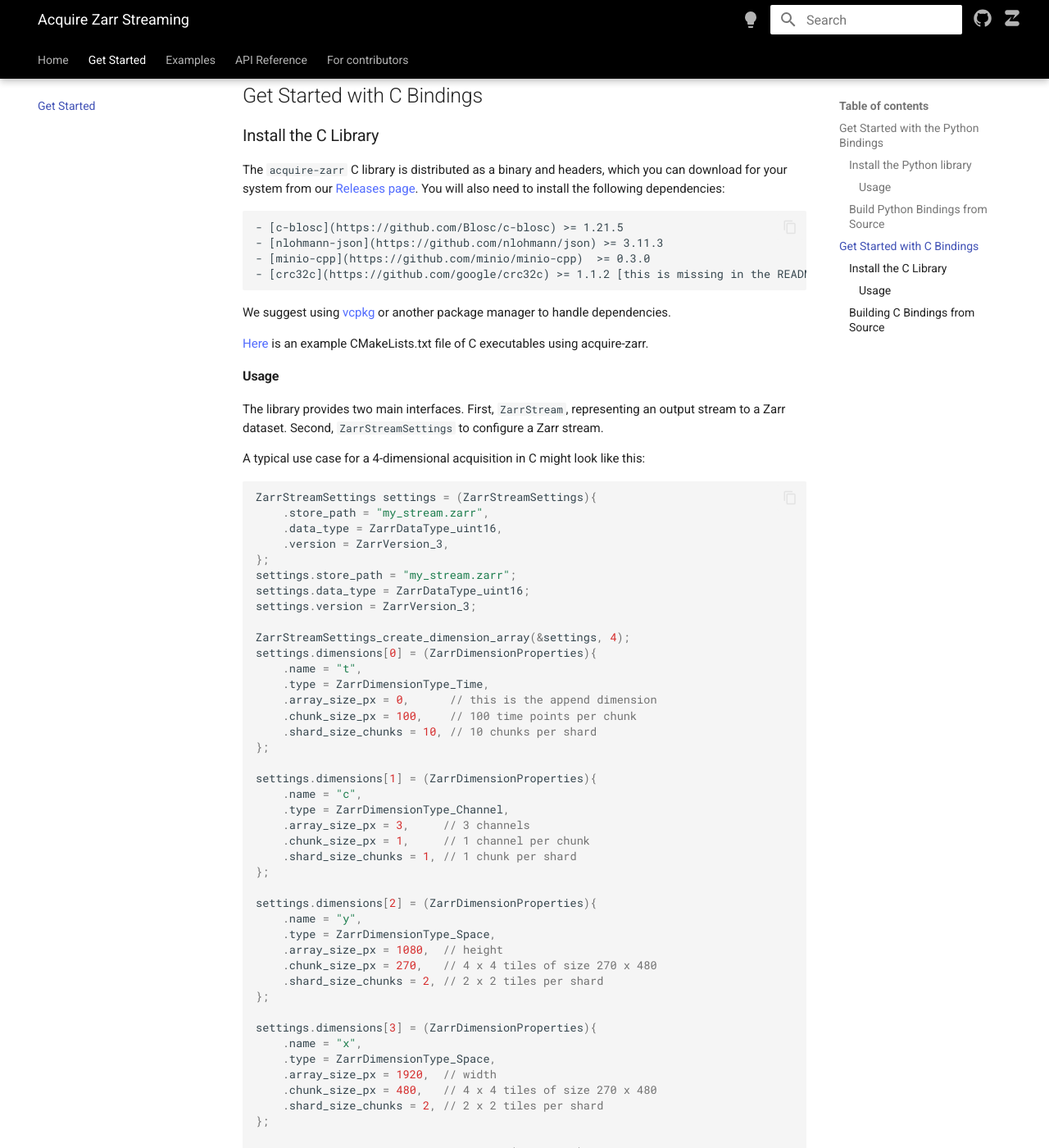
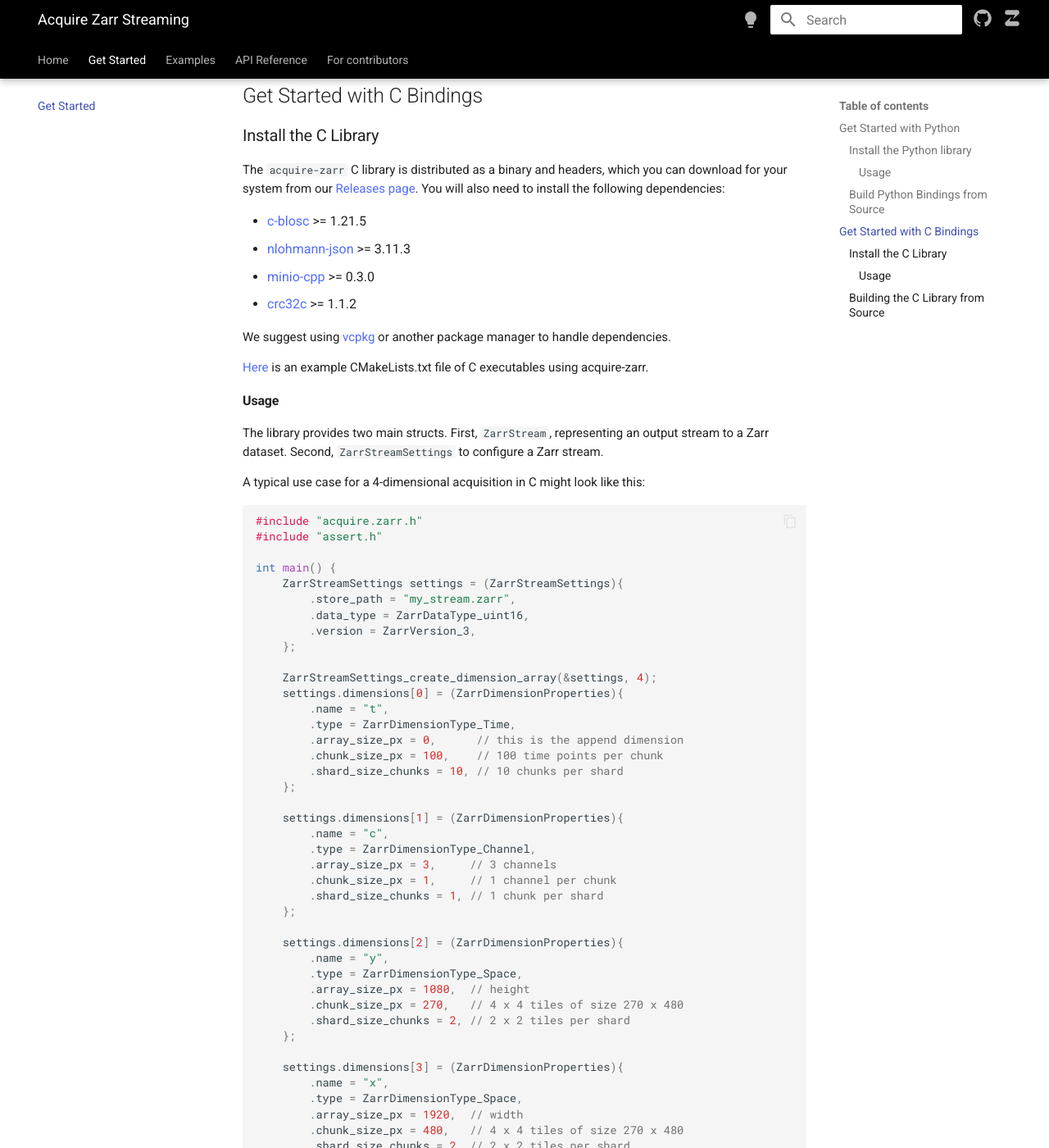
Before and after one commit to melissawm/acquire-docs, an MkDocs documentation site: the page built from docs/get_started.md, in a window 1280 px wide and 1400 px high, scrolled down 2005 px. Shown: the whole window at 82% size. Built offline with MkDocs 1.6.1 and Material for MkDocs 9.7.7, drawn with Linux system fonts in a browser that asks for light colours; nearby versions of some CDN libraries; comment, search, counter and statistics services are not loaded; some of the changed text lies outside the part shown.

Commit message:
Apply suggestions from code review
Co-authored-by: Alan Liddell <alan.c.liddell@gmail.com>

````diff
--- a/docs/get_started.md
+++ b/docs/get_started.md
@@ -1,7 +1,7 @@
 # Get Started
-The `acquire-zarr` library provides bindings in Python and C.
+The `acquire-zarr` library provides both Python and C interfaces.
 
-## Get Started with the Python Bindings
+## Get Started with Python
 
 ### Install the Python library
 
@@ -16,7 +16,7 @@ python -m pip install acquire-zarr
 We recommend installing `acquire-zarr` in a fresh conda environment or virtualenv.
 For example, to install `acquire-zarr` in a conda environment named `acquire`:
 
-```
+```shell
 conda create -n acquire python #compatible with python 3.9-3.13
 conda activate acquire
 python -m pip install acquire-zarr
@@ -38,7 +38,7 @@ import acquire_zarr
 
 #### Usage
 
-The library provides two main interfaces. First, `ZarrStream`, representing an output stream to a Zarr dataset.
+The library provides two main classes. First, `ZarrStream`, representing an output stream to a Zarr dataset.
 Second, `ZarrStreamSettings` to configure a Zarr stream.
 
 A typical use case for a 4-dimensional acquisition in Python might look like this:
@@ -101,10 +101,10 @@ To build the Python bindings from source, follow [these instructions](https://gi
 
 The `acquire-zarr` C library is distributed as a binary and headers, which you can download for your system from our [Releases page](https://github.com/acquire-project/acquire-zarr/releases). You will also need to install the following dependencies:
 
-    - [c-blosc](https://github.com/Blosc/c-blosc) >= 1.21.5
-    - [nlohmann-json](https://github.com/nlohmann/json) >= 3.11.3
-    - [minio-cpp](https://github.com/minio/minio-cpp)  >= 0.3.0
-    - [crc32c](https://github.com/google/crc32c) >= 1.1.2 [this is missing in the README, I will add it back in]
+  - [c-blosc](https://github.com/Blosc/c-blosc) >= 1.21.5
+  - [nlohmann-json](https://github.com/nlohmann/json) >= 3.11.3
+  - [minio-cpp](https://github.com/minio/minio-cpp)  >= 0.3.0
+  - [crc32c](https://github.com/google/crc32c) >= 1.1.2
 
 We suggest using [vcpkg](https://github.com/microsoft/vcpkg) or another package manager to handle dependencies.
 
@@ -112,64 +112,66 @@ We suggest using [vcpkg](https://github.com/microsoft/vcpkg) or another package
 
 #### Usage
 
-The library provides two main interfaces. First, `ZarrStream`, representing an output stream to a Zarr dataset.
+The library provides two main structs. First, `ZarrStream`, representing an output stream to a Zarr dataset.
 Second, `ZarrStreamSettings` to configure a Zarr stream.
 
 A typical use case for a 4-dimensional acquisition in C might look like this:
 
 ```c
-ZarrStreamSettings settings = (ZarrStreamSettings){
-    .store_path = "my_stream.zarr",
-    .data_type = ZarrDataType_uint16,
-    .version = ZarrVersion_3,
-};
-settings.store_path = "my_stream.zarr";
-settings.data_type = ZarrDataType_uint16;
-settings.version = ZarrVersion_3;
+#include "acquire.zarr.h"
+#include "assert.h"
 
-ZarrStreamSettings_create_dimension_array(&settings, 4);
-settings.dimensions[0] = (ZarrDimensionProperties){
-    .name = "t",
-    .type = ZarrDimensionType_Time,
-    .array_size_px = 0,      // this is the append dimension
-    .chunk_size_px = 100,    // 100 time points per chunk
-    .shard_size_chunks = 10, // 10 chunks per shard
-};
+int main() {
+    ZarrStreamSettings settings = (ZarrStreamSettings){
+        .store_path = "my_stream.zarr",
+        .data_type = ZarrDataType_uint16,
+        .version = ZarrVersion_3,
+    };
 
-settings.dimensions[1] = (ZarrDimensionProperties){
-    .name = "c",
-    .type = ZarrDimensionType_Channel,
-    .array_size_px = 3,     // 3 channels
-    .chunk_size_px = 1,     // 1 channel per chunk
-    .shard_size_chunks = 1, // 1 chunk per shard
-};
+    ZarrStreamSettings_create_dimension_array(&settings, 4);
+    settings.dimensions[0] = (ZarrDimensionProperties){
+        .name = "t",
+        .type = ZarrDimensionType_Time,
+        .array_size_px = 0,      // this is the append dimension
+        .chunk_size_px = 100,    // 100 time points per chunk
+        .shard_size_chunks = 10, // 10 chunks per shard
+    };
 
-settings.dimensions[2] = (ZarrDimensionProperties){
-    .name = "y",
-    .type = ZarrDimensionType_Space,
-    .array_size_px = 1080,  // height
-    .chunk_size_px = 270,   // 4 x 4 tiles of size 270 x 480
-    .shard_size_chunks = 2, // 2 x 2 tiles per shard
-};
+    settings.dimensions[1] = (ZarrDimensionProperties){
+        .name = "c",
+        .type = ZarrDimensionType_Channel,
+        .array_size_px = 3,     // 3 channels
+        .chunk_size_px = 1,     // 1 channel per chunk
+        .shard_size_chunks = 1, // 1 chunk per shard
+    };
 
-settings.dimensions[3] = (ZarrDimensionProperties){
-    .name = "x",
-    .type = ZarrDimensionType_Space,
-    .array_size_px = 1920,  // width
-    .chunk_size_px = 480,   // 4 x 4 tiles of size 270 x 480
-    .shard_size_chunks = 2, // 2 x 2 tiles per shard
-};
+    settings.dimensions[2] = (ZarrDimensionProperties){
+        .name = "y",
+        .type = ZarrDimensionType_Space,
+        .array_size_px = 1080,  // height
+        .chunk_size_px = 270,   // 4 x 4 tiles of size 270 x 480
+        .shard_size_chunks = 2, // 2 x 2 tiles per shard
+    };
 
-ZarrStream* stream = ZarrStream_create(&settings);
+    settings.dimensions[3] = (ZarrDimensionProperties){
+        .name = "x",
+        .type = ZarrDimensionType_Space,
+        .array_size_px = 1920,  // width
+        .chunk_size_px = 480,   // 4 x 4 tiles of size 270 x 480
+        .shard_size_chunks = 2, // 2 x 2 tiles per shard
+    };
 
-size_t bytes_written;
-ZarrStream_append(stream, my_frame_data, my_frame_size, &bytes_written);
-assert(bytes_written == my_frame_size);
+    ZarrStream* stream = ZarrStream_create(&settings);
+
+    size_t bytes_written;
+    ZarrStream_append(stream, my_frame_data, my_frame_size, &bytes_written);
+    assert(bytes_written == my_frame_size);
+}
 ```
 
 Look at [acquire.zarr.h](include/acquire.zarr.h) for more details.
 
-### Building C Bindings from Source
+### Building the C Library from Source
 
 The library must be built from source to contribute to the latest development version or to incorporate the library into an existing program.
 To build the C library from source, follow [these instructions](https://github.com/acquire-project/acquire-zarr/blob/main/README.md#building).
````
Also changed, not shown: docs/api_reference/index.md (+1 -1 lines).
